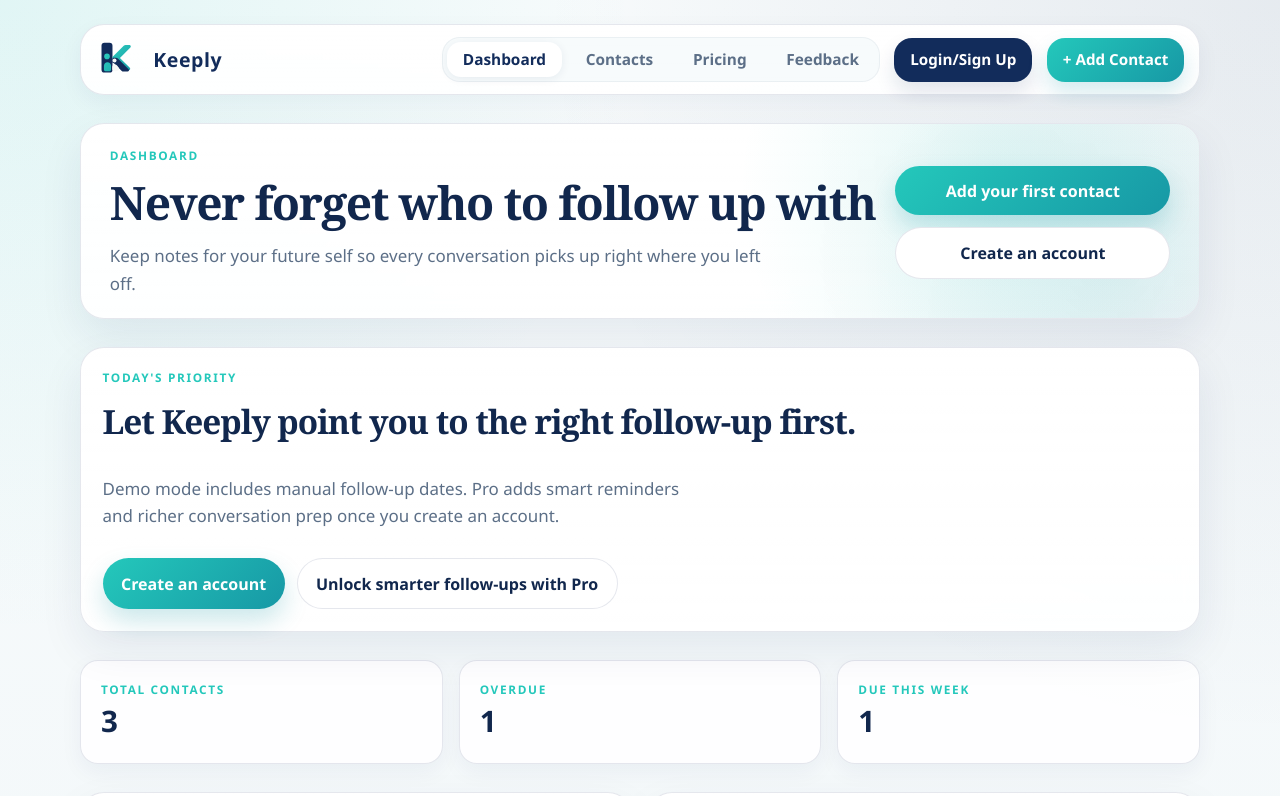
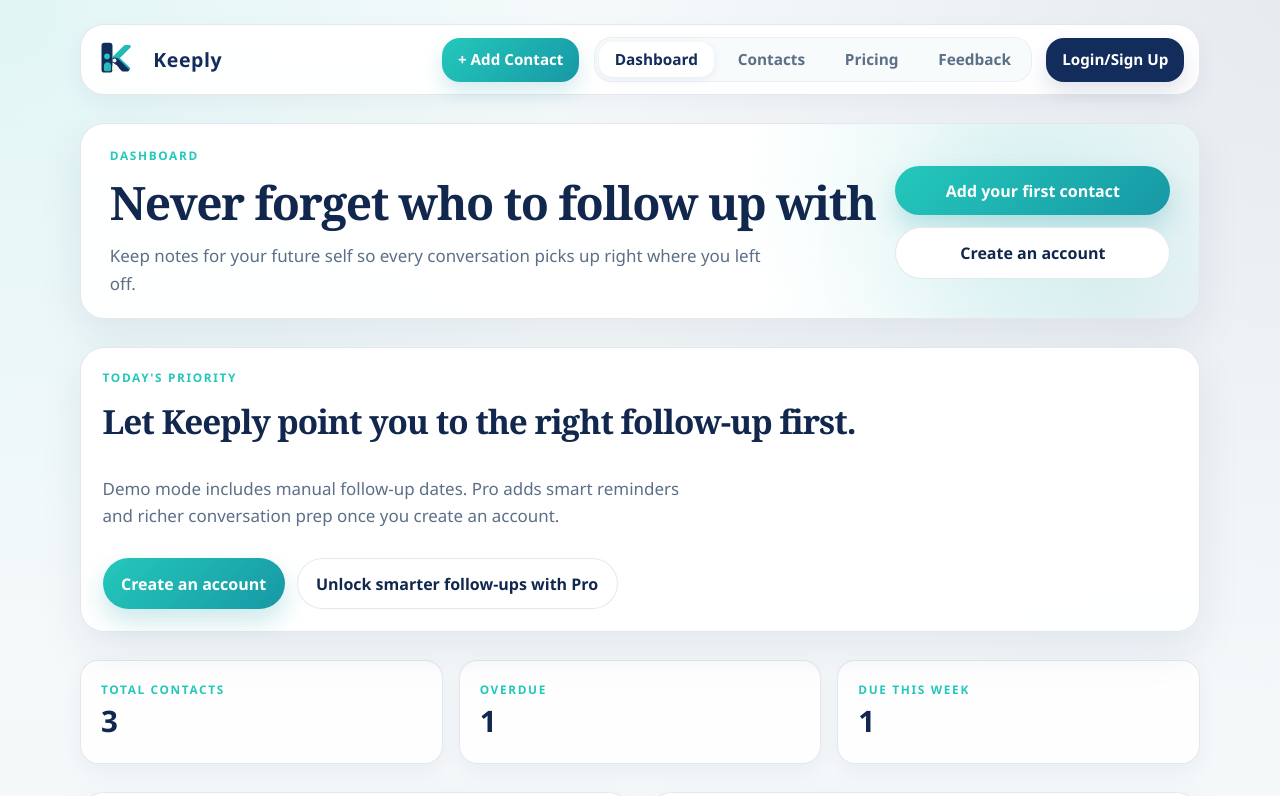
Before and after one commit to whalenmik19-max/Networking-crm, a Next.js app: page / in a window 1280 px wide. Shown: the top 796 px of the page. Built offline with nearby package versions, Linux system fonts and the light colour scheme; no server answers.

Commit message:
Reorder header action buttons

```diff
--- a/components/app-shell.tsx
+++ b/components/app-shell.tsx
@@ -51,6 +51,15 @@ export function AppShell({ children }: { children: React.ReactNode }) {
             </button>
           </div>
 
+          <Link
+            href="/contacts/new"
+            className={`header-primary-action desktop-primary-action ${
+              pathname === "/contacts/new" ? "is-active" : ""
+            }`}
+          >
+            + Add Contact
+          </Link>
+
           <div className="header-menu">
             <nav id="main-navigation" className="nav" aria-label="Main navigation">
               {navItems.map((item) => {
@@ -83,15 +92,6 @@ export function AppShell({ children }: { children: React.ReactNode }) {
               </Link>
             )}
           </div>
-
-          <Link
-            href="/contacts/new"
-            className={`header-primary-action desktop-primary-action ${
-              pathname === "/contacts/new" ? "is-active" : ""
-            }`}
-          >
-            + Add Contact
-          </Link>
         </div>
       </header>
 
```
